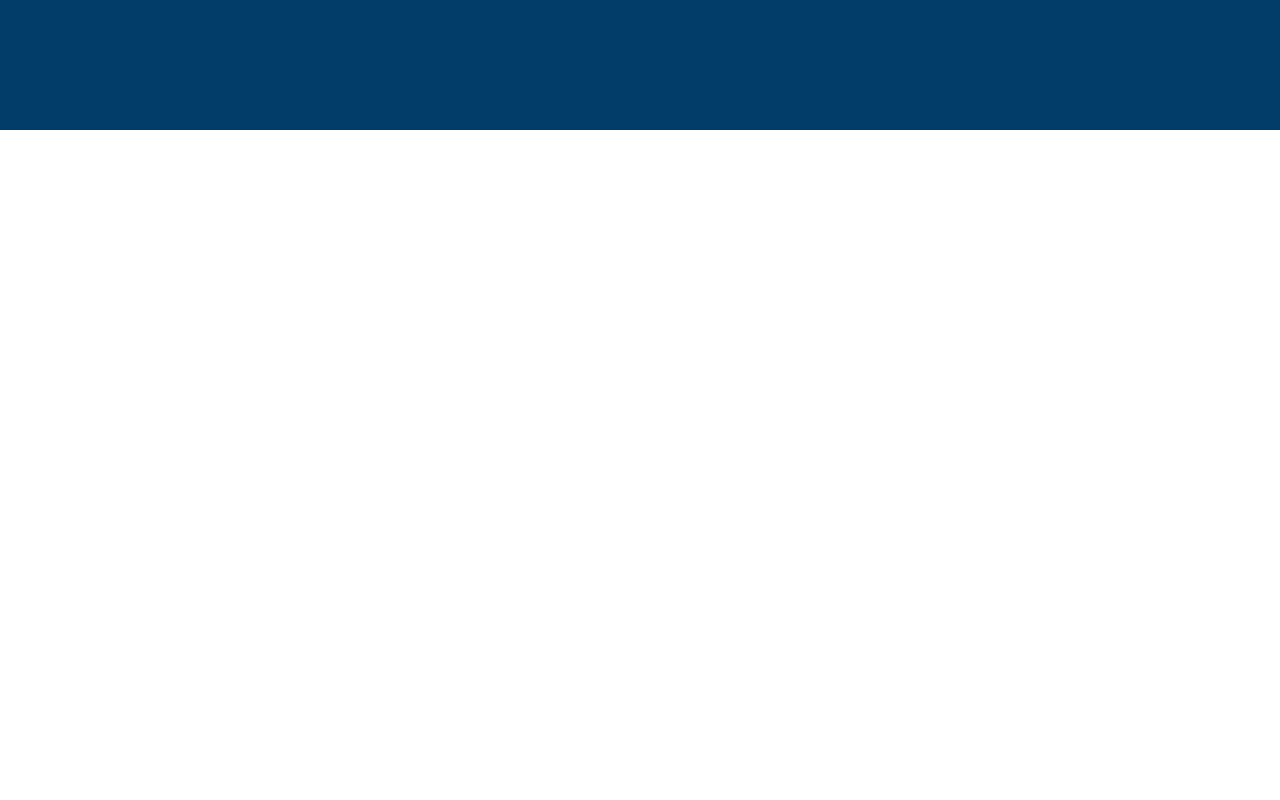
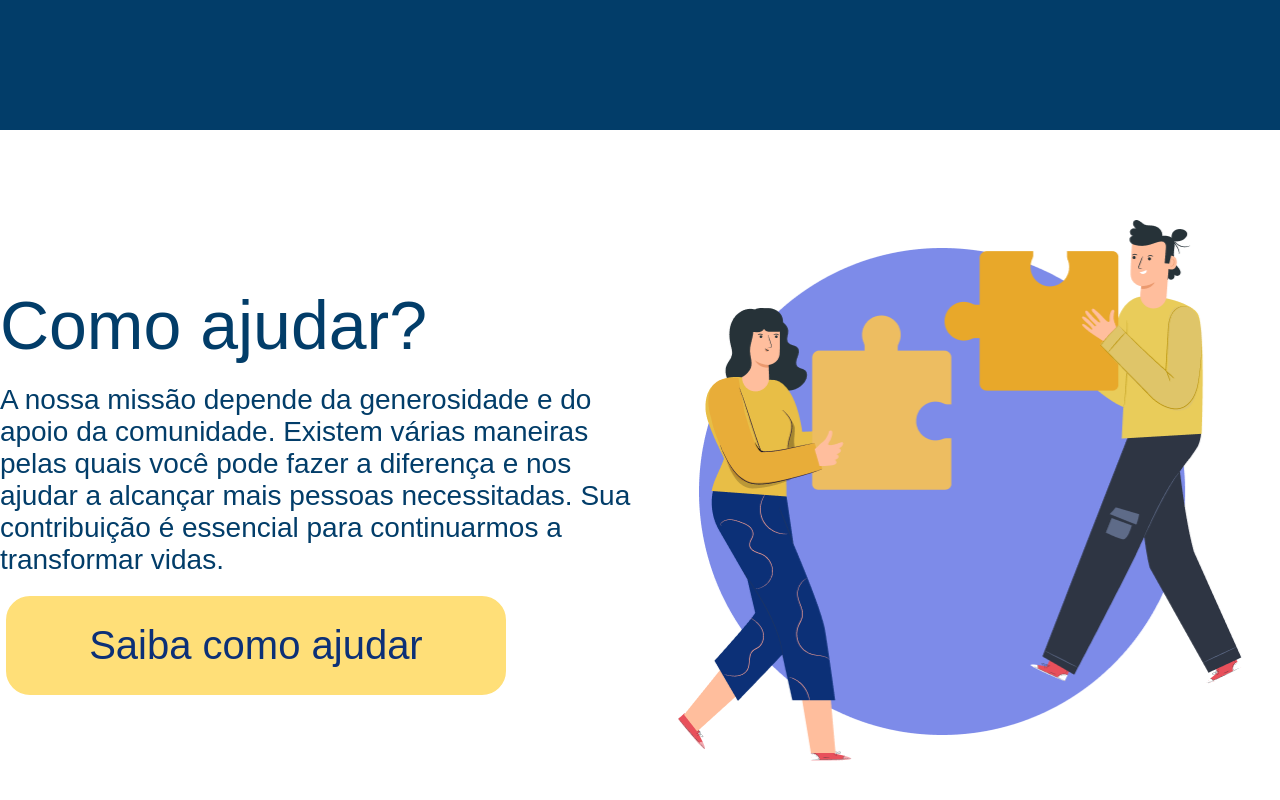
Before and after one commit to guiestrela/PCO, a React (Vite) app: page / in a window 1280 px wide. Shown: the part 7680-8480 px from the top of the page. Before the commit the page ends 7810 px from the top, so only its background shows below. Built offline with nearby package versions, Linux system fonts and the light colour scheme.

Commit message:
feat(SectionEnter): add new section "How to help"
- Added new section to explain how to help
- Included new image "comoAjudar.png"
- Added button to access more info
- Updated component styles
- Improved section layout

```diff
--- a/src/assets/components/SectionEnter/index.tsx
+++ b/src/assets/components/SectionEnter/index.tsx
@@ -5,6 +5,8 @@ import foto02 from "../../images/foto02.png";
 import foto03 from "../../images/foto03.png";
 import foto04 from "../../images/foto04.png";
 import foto05 from "../../images/foto05.png";
+import comoAjudar from "../../images/comoAjudar.png";
+
 import { Button, ContainerButton } from "../Button/style";
 
 function SectionEnter() {
@@ -45,8 +47,9 @@ function SectionEnter() {
                         </Button>
                     </ContainerButton>
                 </MainContainerEnter>
+
                 <MainContainerEnter backgroundcolor="#FFFFFF" height="848px">
-                    <ContainerEnter>
+                    <ContainerEnter backgroundcolor="#FFF1D6" height="848px" width="1302px">
                         <ContainerColumn flexdirection="column">
                             <TextContainer alignitems="start" paddingleft="25px">
                                 <TituloInfo fontsize="68px" fontweight="400" color="#023D69" textalign="start">O Exemplo <br/>Arrasta</TituloInfo>
@@ -69,6 +72,7 @@ function SectionEnter() {
                         </ContainerColumn>
                     </ContainerEnter>
                 </MainContainerEnter>
+
                 <MainContainerEnter backgroundcolor="#023D69" height="720px">
                     <TextContainer alignitems="center">
                         <TituloInfo fontsize="72px" fontweight="700" color="#FFFFFF" textalign="center">O grupo pão com ovo<br/>
@@ -83,6 +87,30 @@ function SectionEnter() {
                     </TextContainer>
                 </MainContainerEnter>
 
+                <MainContainerEnter height="720px">
+                    <ContainerEnter height="540.61px" width="1280.26px">
+                    <ContainerColumn flexdirection="column">
+                            <TextContainer alignitems="start">
+                                <TituloInfo fontsize="68px" fontweight="400" color="#023D69" textalign="start">Como ajudar?</TituloInfo>
+                                <TextInfo color="#023D69" fontfamily="Poppins" fontsize="28px" fontweight="400" textalign="start">
+                                A nossa missão depende da generosidade e do apoio da comunidade. Existem várias maneiras pelas quais você pode fazer a diferença e nos ajudar a alcançar mais pessoas necessitadas. Sua contribuição é essencial para continuarmos a transformar vidas.
+                                </TextInfo>
+                            </TextContainer>
+                            <ContainerButton justifycontent="start" alignitems="start" paddingright="128px">
+                                <Button border="solid 2px #FFDF78" borderradius="24px" widthtotal="500px" heighttotal="99px" fontsize="40px" color="#0C3077" backgroundColor="#FFDF78">
+                                Saiba como ajudar
+                                </Button>
+                            </ContainerButton>
+                            </ContainerColumn>
+                            <ContainerColumn>
+                            <ContainerImage gap="20px">
+                                <ImageEnder src={comoAjudar} width="564.26px"
+                                height="540.61px"/>
+                            </ContainerImage>
+                        </ContainerColumn>
+                    </ContainerEnter>
+                </MainContainerEnter>
+
             </MasterContainerEnter>
         </>
     );
--- a/src/assets/components/SectionEnter/style.ts
+++ b/src/assets/components/SectionEnter/style.ts
@@ -43,6 +43,12 @@ interface ContainerColumnType {
     flexdirection?: string
 }
 
+interface ContainerEnterType {
+    backgroundcolor?: string
+    height?: string
+    width?: string
+}
+
 export const MasterContainerEnter = styled.div`
     display: flex;
     align-items: center;
@@ -63,13 +69,13 @@ export const MainContainerEnter = styled.div<MainContainerEnterType>`
     background-color: ${ props  => props.backgroundcolor ? props.backgroundcolor : 'transparent'};
 `;
 
-export const ContainerEnter = styled.div`
+export const ContainerEnter = styled.div<ContainerEnterType>`
     display: flex;
     justify-content: center;
     align-items: center;
-    width: 1302px;
-    height: 848px;
-    background-color: #FFF1D6;
+    width: ${ props => props.width ? props.width : '1302px'};
+    height: ${ props => props.height ? props.height : '848px'};
+    background-color: ${ props  => props.backgroundcolor ? props.backgroundcolor : 'transparent'};
 `;
 
 export const TextContainer = styled.div<TextContainerType>`
```
Also changed, not shown: src/assets/images/comoAjudar.png (added).
